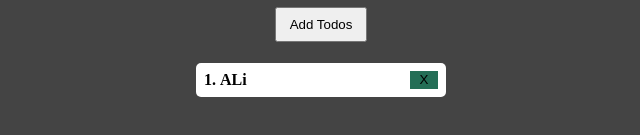
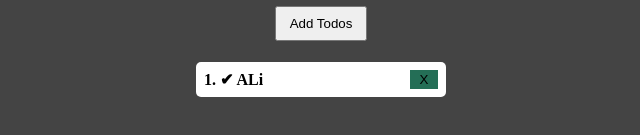
Before and after one commit to QalbeHabib/React-Todos-App, a React (Create React App) app: page / in a window 1280 px wide. Shown: the part 399-534 px from the top of the page, without its empty margins (319-959 px from the left). Built offline with nearby package versions, Linux system fonts and the light colour scheme.

Commit message:
1 file modified

```diff
--- a/src/App.js
+++ b/src/App.js
@@ -68,7 +68,7 @@ export default function App() {
           {todos.map((item, idx) => {
             return (
               <div className="todos" key={idx}>
-                <li> {item} </li>
+                <li> ✔ {item} </li>
                 <button className="Del-btn" onClick={() => deleteTodo(idx)}>
                   X
                 </button>
```
